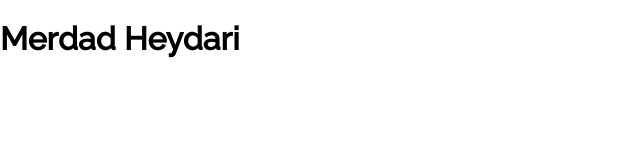
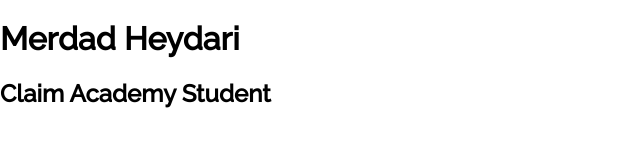
Before and after one commit to 20merdadheydari/Portfolio, a website: page index.html in a window 1280 px wide. Shown: the whole page, without its empty margins (0-640 px from the left). Drawn offline with nearby package versions, Linux system fonts and the light colour scheme.

Commit message:
Add header

```diff
--- a/index.html
+++ b/index.html
@@ -25,7 +25,12 @@
   <!-- All visible content for the site goes inside body -->
   <body>
     <!-- Generally 'h1' should match our 'title page' -->
-    <h1>Merdad Heydari</h1>
+
+    <header>
+      <h1>Merdad Heydari</h1>
+      <h2>Claim Academy Student</h2>
+    </header>
+
     <script src="./scripts.js" type="module"></script>
   </body>
 </html>
```
